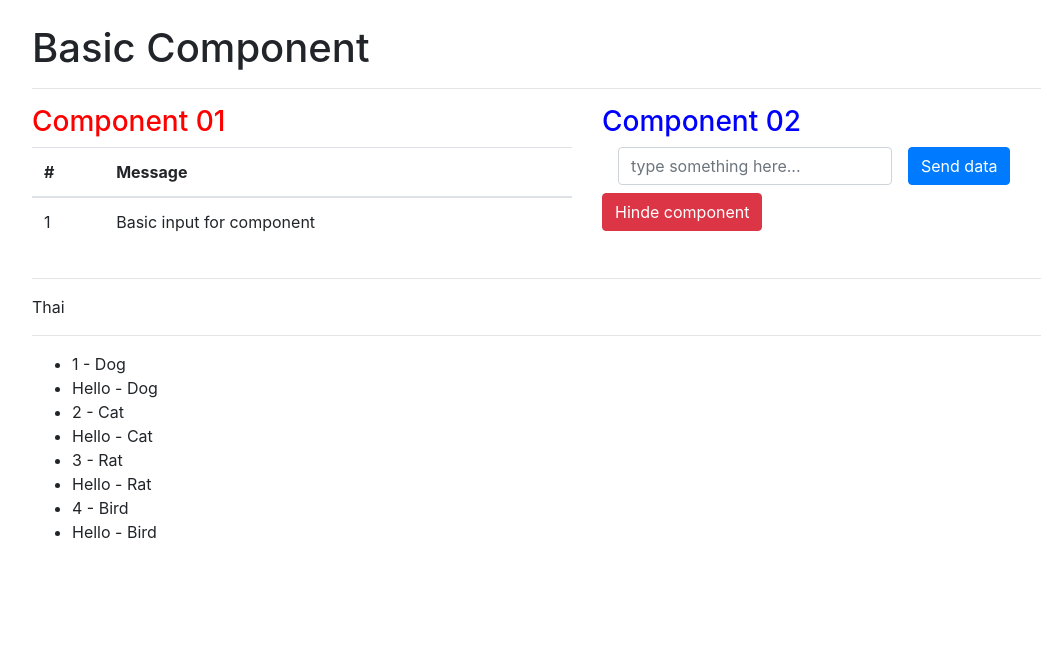
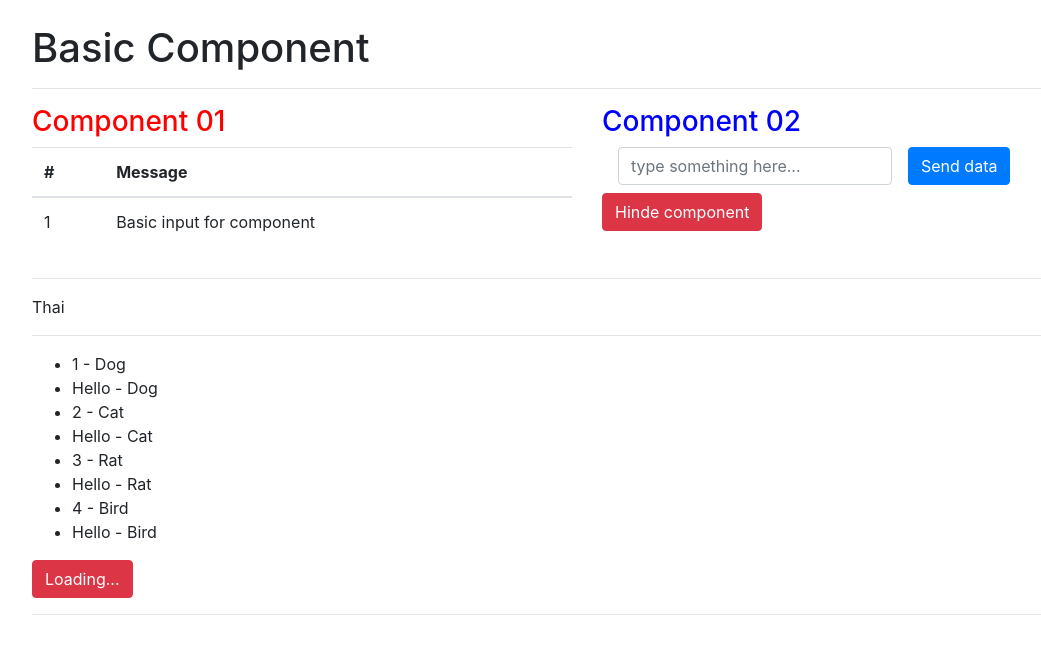
Before and after one commit to un4ckn0wl3z/basic-angular7, an Angular app: page / in a window 1280 px wide. Shown: the top 654 px of the page, without its empty margins (53-1094 px from the left). Built offline with nearby package versions, Linux system fonts and the light colour scheme.

Commit message:
add ng-template

```diff
--- a/src/app/app.component.html
+++ b/src/app/app.component.html
@@ -26,11 +26,21 @@
     <span *ngSwitchDefault>unknown</span>
   </div>
   <hr>
-  <ul>
+  <ul *ngIf="isShow; else mytp">
     <ng-container *ngFor="let item of animals; let index = index">
     <li >{{index+1}} - {{item}}</li>
     <li >Hello - {{item}}</li>
   </ng-container>
   </ul>
 
+  <div class="form-group" (click)="isShow=!isShow">
+    <button type="button" class="btn btn-danger">Loading...</button>
+  </div>
+
+  <hr>
+
+  <ng-template #mytp>
+    <h3>Loading...</h3>
+  </ng-template>
+
 </div>
--- a/src/app/app.component.ts
+++ b/src/app/app.component.ts
@@ -10,7 +10,7 @@ import { Component } from '@angular/core';
 })
 export class AppComponent {
   messages:string[] = ['Basic input for component'];
-  isShow:boolean = false;
+  isShow:boolean = true;
   isShowComponent1:boolean = true;
 
   lang:string = 'tha';
```
